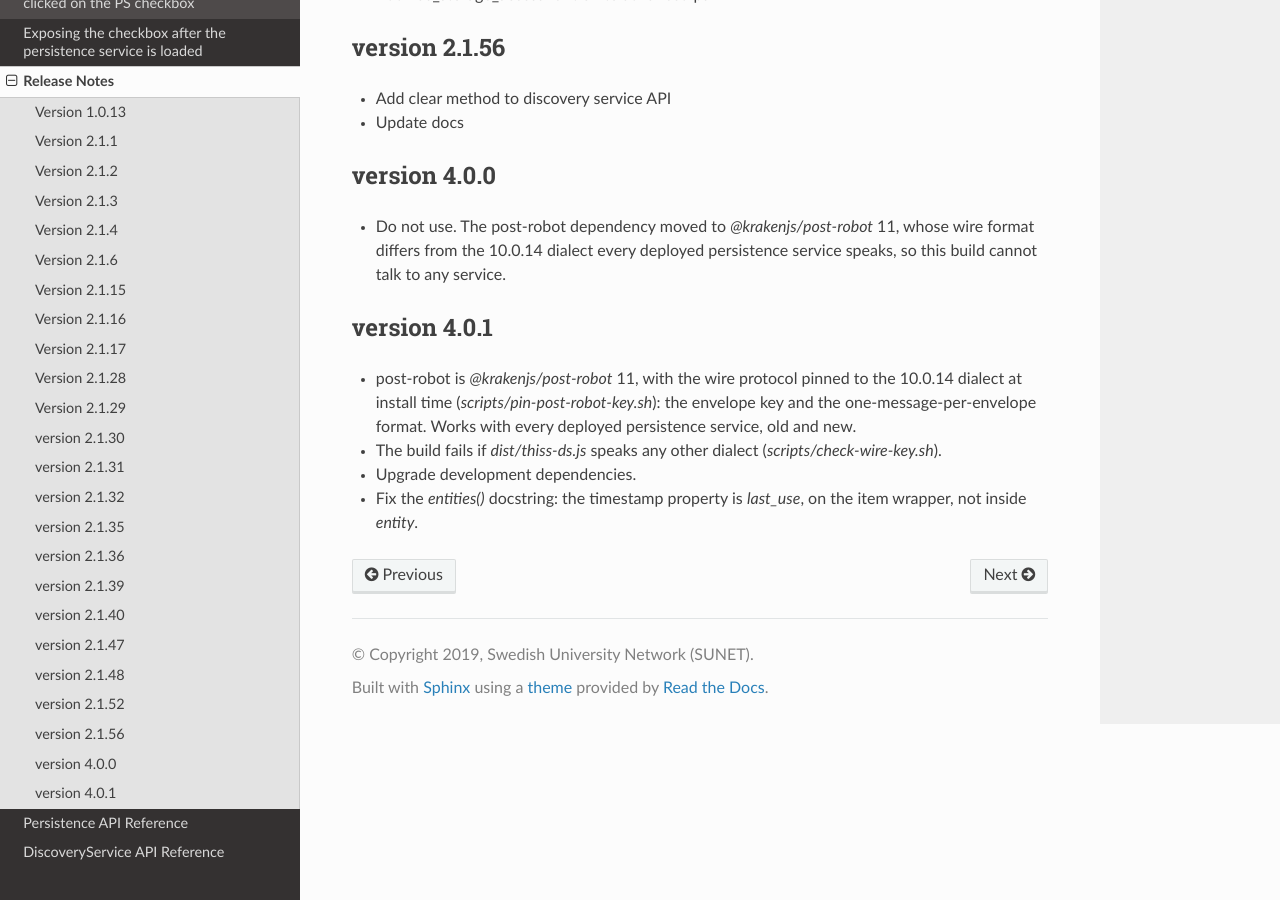
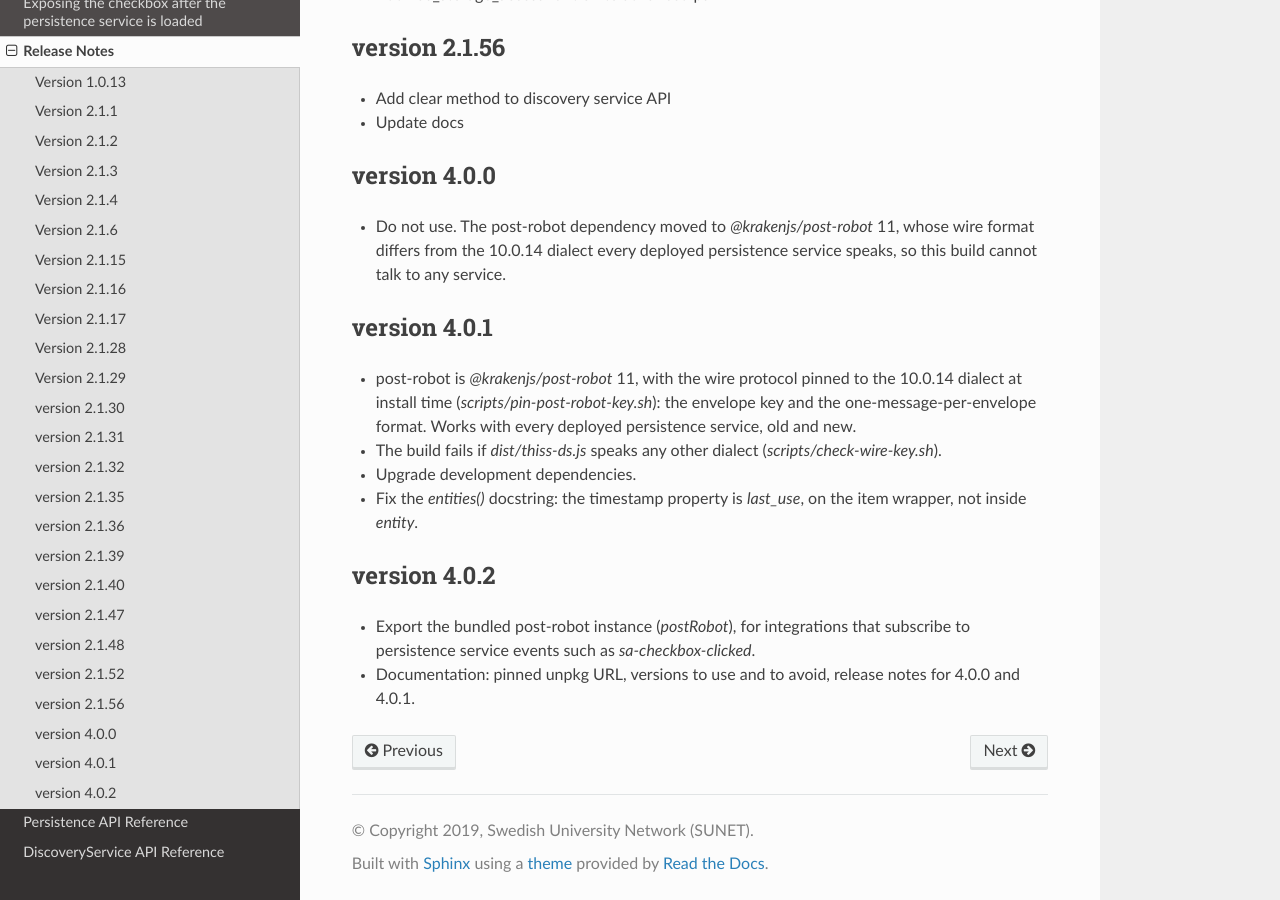
Before and after one commit to TheIdentitySelector/thiss-ds-js, a Sphinx documentation site: the page built from docs/releasenotes.rst, in a window 1280 px wide and 900 px high, scrolled down 2409 px. Built offline with Sphinx 7.4.7 and the Read the Docs theme 3.1.0, drawn with Linux system fonts in a browser that asks for light colours; some of the changed text lies outside the part shown.

Commit message:
bump to 4.0.2

```diff
--- a/docs/conf.py
+++ b/docs/conf.py
@@ -26,7 +26,7 @@
 # The short X.Y version
 version = u'4.0'
 # The full version, including alpha/beta/rc tags
-release = u'4.0.1'
+release = u'4.0.2'
 
 js_source_path = '../src'
 
--- a/docs/example.rst
+++ b/docs/example.rst
@@ -11,7 +11,7 @@
   <!DOCTYPE html>
   <html>
   <head>
-    <script src="https://unpkg.com/@theidentityselector/thiss-ds@4.0.1/dist/thiss-ds.js"></script>
+    <script src="https://unpkg.com/@theidentityselector/thiss-ds@4.0.2/dist/thiss-ds.js"></script>
     <script src="demo.js"></script>
     <title>Tiny Discovery Service</title>
   </head>
--- a/docs/install.rst
+++ b/docs/install.rst
@@ -31,7 +31,7 @@
 
 .. code-block:: html
 
-  <script src="https://unpkg.com/@theidentityselector/thiss-ds@4.0.1/dist/thiss-ds.js"></script>
+  <script src="https://unpkg.com/@theidentityselector/thiss-ds@4.0.2/dist/thiss-ds.js"></script>
 
 NOTE: three published versions must not be used, from npm or unpkg: 4.0.0, and the unpkg builds of 1.0.14 and 2.1.54.
 They speak a different post-robot wire dialect than the persistence services and fail silently.
--- a/docs/releasenotes.rst
+++ b/docs/releasenotes.rst
@@ -131,3 +131,10 @@
 * The build fails if `dist/thiss-ds.js` speaks any other dialect (`scripts/check-wire-key.sh`).
 * Upgrade development dependencies.
 * Fix the `entities()` docstring: the timestamp property is `last_use`, on the item wrapper, not inside `entity`.
+
+version 4.0.2
+-------------
+
+* Export the bundled post-robot instance (`postRobot`), for integrations that subscribe to persistence service events
+  such as `sa-checkbox-clicked`.
+* Documentation: pinned unpkg URL, versions to use and to avoid, release notes for 4.0.0 and 4.0.1.
--- a/package.json
+++ b/package.json
@@ -1,6 +1,6 @@
 {
   "name": "@theidentityselector/thiss-ds",
-  "version": "4.0.1",
+  "version": "4.0.2",
   "description": "A set of clients for the thiss.io service",
   "main": "dist/thiss-ds.js",
   "homepage": "https://thiss.io",
```
Also changed, not shown: 2 other files.
